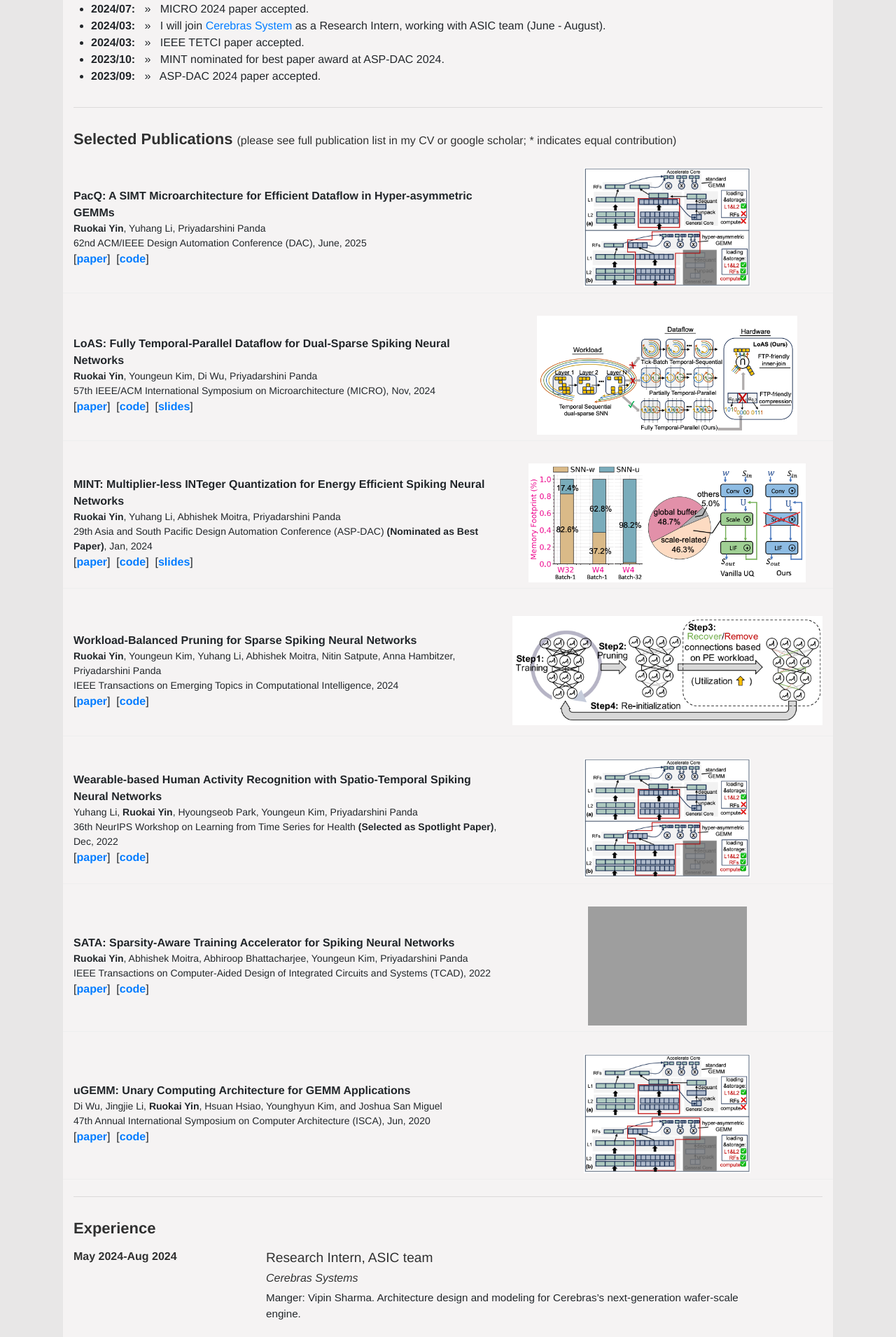
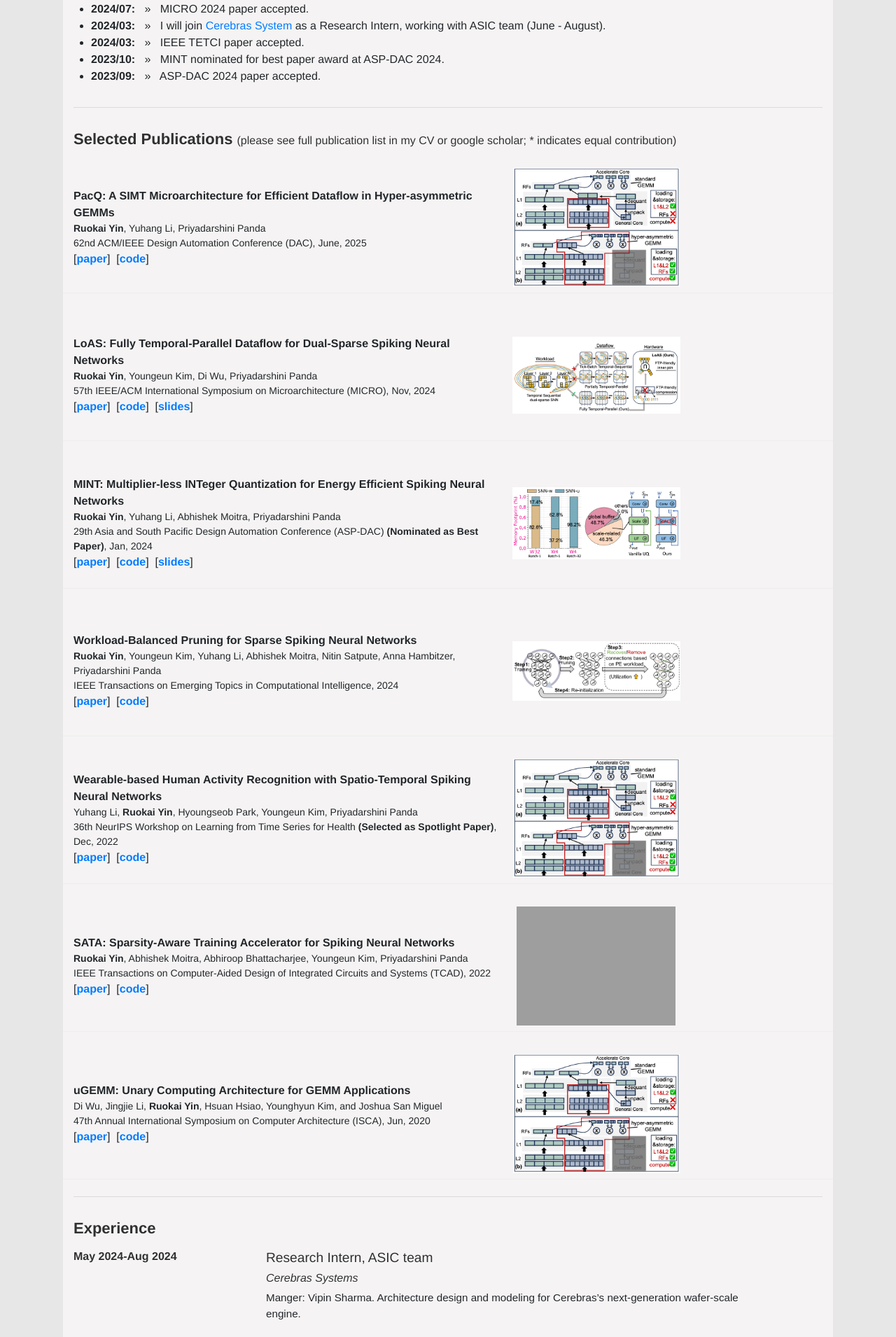
Before and after one commit to RuokaiYin/RuokaiYin.github.io, a Jekyll site: the page built from index.html, in a window 1280 px wide. Shown: the part 681-2591 px from the top of the page at 70% size. Built offline with Jekyll 4.4.1, drawn with Linux system fonts in a browser that asks for light colours; grey boxes are pictures that could not be loaded.

Commit message:
Update publications.html

```diff
--- a/_includes/publications.html
+++ b/_includes/publications.html
@@ -48,7 +48,7 @@
     }
     .paper-thumbnail {
         /* box-shadow: 0 2px 5px rgba(0,0,0,0.1); */
-        width: 100%;
+        width: 240px;
         height: 170px;
         object-fit: contain;
     }
```
